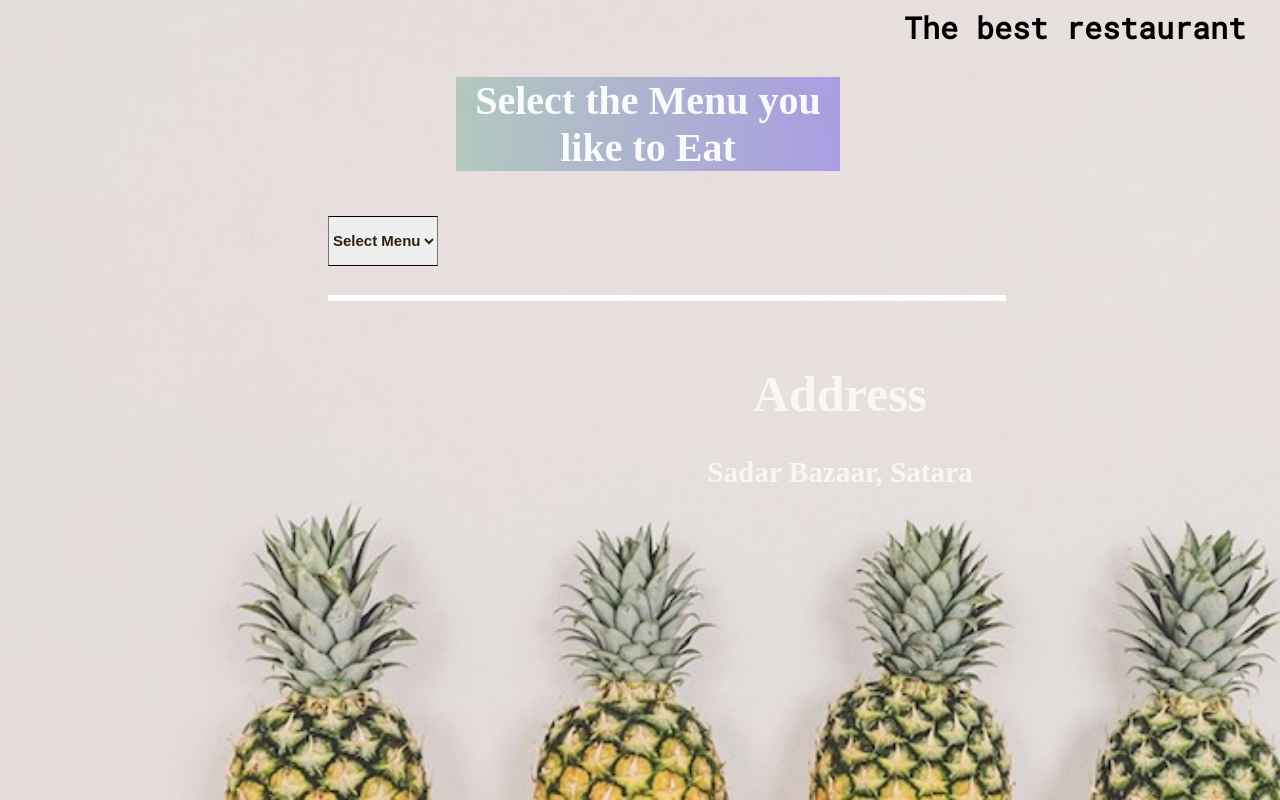
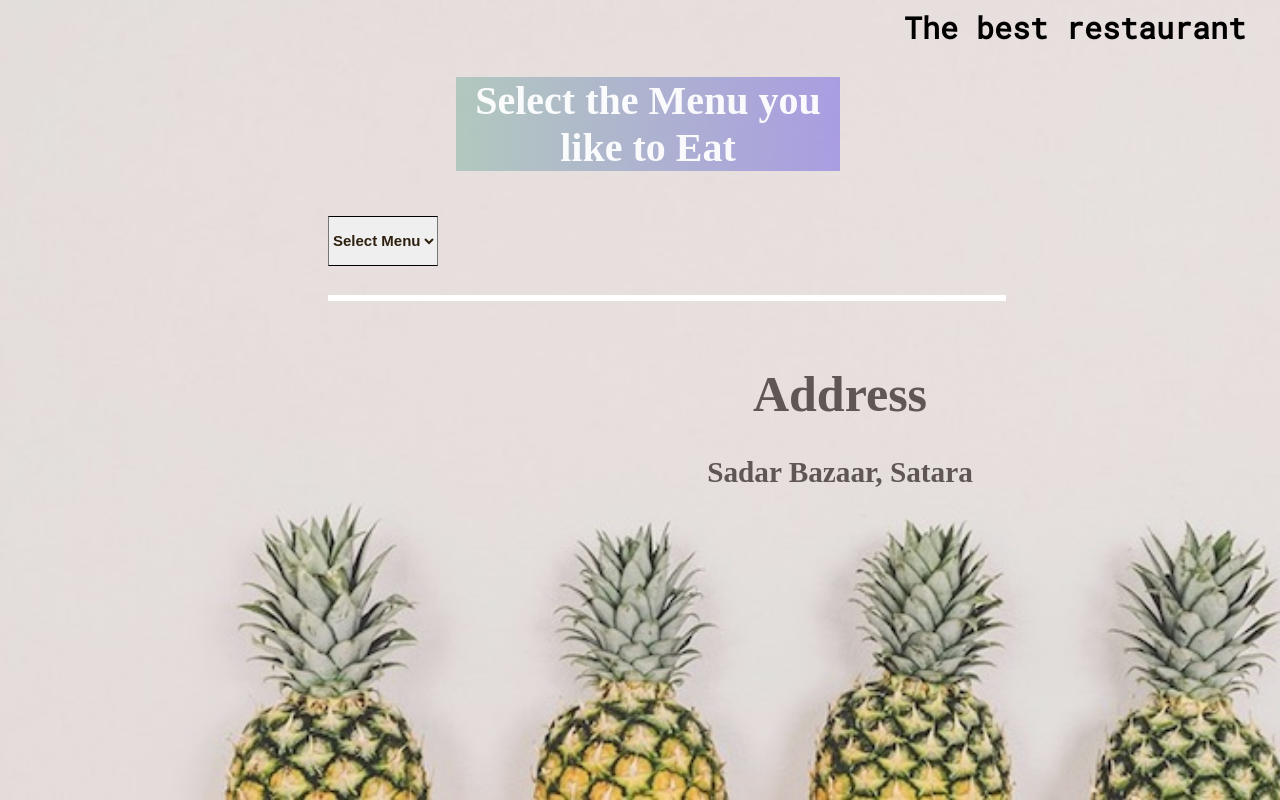
Before and after one commit to Pratiksha087/pratiksha_jquery, a plain HTML site: page index.html in a window 1280 px wide. Drawn offline with nearby package versions, Linux system fonts and the light colour scheme; no server answers.

Commit message:
Update WT3.css

```diff
--- a/WT3.css
+++ b/WT3.css
@@ -51,7 +51,7 @@
       display: block;
       width: 50%;
       margin-top: 5%;
-      color:#ffffffbb;
+      color:#2e2424bb;
 
       margin-left: 40%;
   }
```
